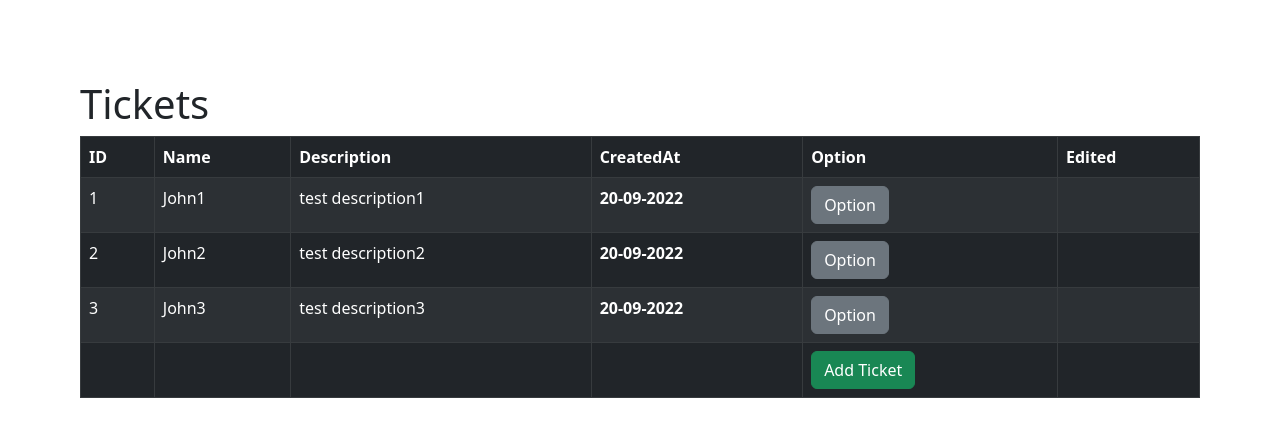
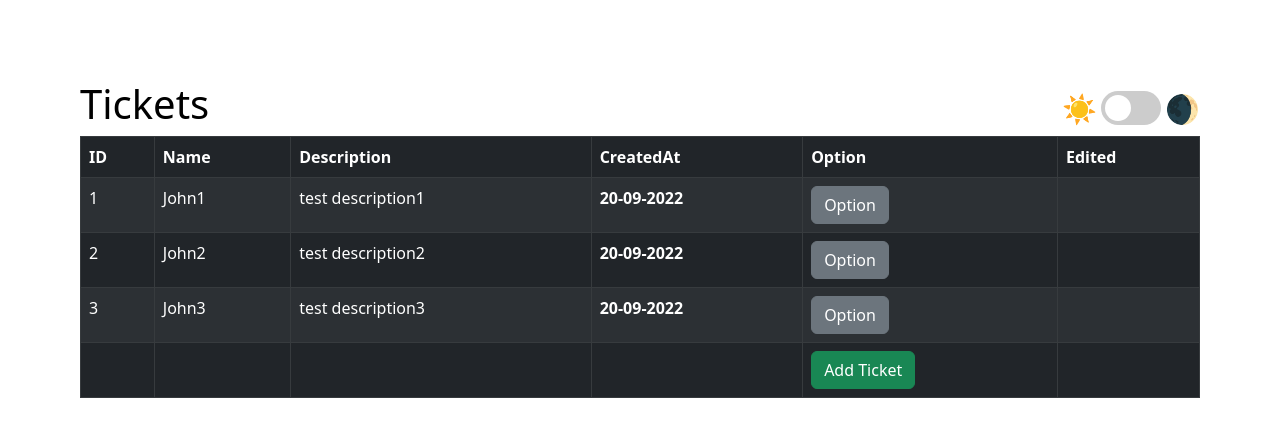
Before and after one commit to Kost333/Tickets, a React (Create React App) app: page / in a window 1280 px wide. Shown: the top 436 px of the page. Built offline with nearby package versions, Linux system fonts and the light colour scheme.

Commit message:
Tickets-dark/light.

```diff
--- /dev/null
+++ b/src/component/LightDarkMode/DarkMode.css
@@ -0,0 +1,75 @@
+
+[data-theme="dark"] {
+    --font-color: #ffffff !important;;
+    --background-color: #333 !important;;
+    --link-color: #ffffff !important;
+}
+
+body {
+    background-color: var(--background-color) !important;
+    color: var(--font-color) !important;
+}
+
+a {
+    color: var(--link-color);
+}
+
+.toggle-theme-wrapper {
+    display: flex;
+    flex-direction: row;
+    align-items: center;
+    gap: 4px;
+}
+
+.toggle-theme-wrapper span {
+    font-size: 28px;
+}
+
+.toggle-theme {
+    position: relative;
+    display: inline-block;
+    height: 34px;
+    width: 60px;
+}
+
+.toggle-theme input {
+    display: none;
+}
+
+.slider {
+    background-color: #ccc;
+    position: absolute;
+    cursor: pointer;
+    bottom: 0;
+    left: 0;
+    right: 0;
+    top: 0;
+    transition: 0.2s;
+}
+
+.slider:before {
+    background-color: #fff;
+    bottom: 4px;
+    content: "";
+    height: 26px;
+    left: 4px;
+    position: absolute;
+    transition: 0.4s;
+    width: 26px;
+}
+
+input:checked + .slider:before {
+    transform: translateX(26px);
+}
+
+input:checked + .slider {
+    background-color: cornflowerblue;
+}
+
+.slider.round {
+    border-radius: 34px;
+}
+
+.slider.round:before {
+    border-radius: 50%;
+}
--- /dev/null
+++ b/src/component/LightDarkMode/DarkMode.jsx
@@ -0,0 +1,72 @@
+import React, {useEffect} from "react";
+import "./DarkMode.css";
+import {ChangeEventHandler} from "react";
+import {useDispatch} from "react-redux";
+import {appStylesOp} from "../../store/app/operations";
+
+const DarkMode = () => {
+    const dispatch = useDispatch();
+
+    const setDark = () => {
+        // dispatch(appStylesOp.setStyles({ theme: 'dark'}))
+        localStorage.setItem("theme", "dark");
+        document.documentElement.setAttribute("data-theme", "dark");
+    };
+
+    const setLight = () => {
+        // dispatch(appStylesOp.setStyles({ theme: 'light'}))
+        localStorage.setItem("theme", "light");
+        document.documentElement.setAttribute("data-theme", "light");
+    };
+
+    useEffect(() => {
+        console.log(1112)
+    }, [setDark])
+
+    // useEffect(() => {}, [setDark])
+    //
+    // useEffect(() => {
+    //     dispatch(appStylesOp.setStyles({ theme: 'dark'}))
+    // }, [])
+
+    const storedTheme = localStorage.getItem("theme");
+
+    const prefersDark =
+        window.matchMedia &&
+        window.matchMedia("(prefers-color-scheme: dark)").matches;
+
+    const defaultDark =
+        storedTheme === "dark" || (storedTheme === null && prefersDark);
+
+    if (defaultDark) {
+        setDark();
+    }
+
+    const toggleTheme = (e) => {
+        if (e.target.checked) {
+            setDark();
+        } else {
+            setLight();
+        }
+    };
+
+
+    return (
+        <div className="toggle-theme-wrapper">
+            <span>☀️</span>
+            <label className="toggle-theme" htmlFor="checkbox">
+                <input
+                    type="checkbox"
+                    id="checkbox"
+
+                    onChange={toggleTheme}
+                    defaultChecked={defaultDark}
+                />
+                <div className="slider round"></div>
+            </label>
+            <span>🌒</span>
+        </div>
+    );
+};
+
+export default DarkMode;
--- a/src/component/tickets/ticket.jsx
+++ b/src/component/tickets/ticket.jsx
@@ -8,6 +8,8 @@ import ModalAdd from "../ModalAdd/ModalAdd";
 import {useDispatch, useSelector} from "react-redux";
 import {ticketsOp} from "../../store/tickets/operations";
 import {ticketsSel} from "../../store/tickets/selectors";
+import DarkMode from "../LightDarkMode/DarkMode";
+import {appStylesSel} from "../../store/app/selectors";
 
 const posts = [
     {
@@ -31,6 +33,7 @@ const Ticket = () => {
     const dispatch = useDispatch();
 
     const state = useSelector(ticketsSel.ticketsDataSelector);
+    const appStyles = useSelector(appStylesSel.getStyles);
 
     const [isEditModalOpen, setIsEditModalOpen] = useState(false);
     const [isAddModalOpen, setIsAddModalOpen] = useState(false);
@@ -134,8 +137,9 @@ const Ticket = () => {
 
     return (
         <div className={style.page}>
-            <div>
+            <div style={{display: "flex", flexDirection: "row", justifyContent: "space-between"}}>
                 <h1>Tickets</h1>
+                <DarkMode/>
             </div>
 
             <UpdateModal
@@ -165,7 +169,7 @@ const Ticket = () => {
             </ModalWrapper>
 
             <div>
-                <Table striped bordered hover variant="dark">
+                <Table striped bordered hover variant={appStyles?.theme || 'dark'}>
                     <thead>
                     <tr>
                         <th>ID</th>
--- /dev/null
+++ b/src/store/app/appStylesSlice.js
@@ -0,0 +1,23 @@
+import { createSlice } from '@reduxjs/toolkit'
+
+const initialState = {
+    state: [],
+    styles: {
+        theme: 'dark'
+    }
+};
+
+export const appStylesSlice = createSlice({
+    name: 'appStyles',
+    initialState,
+    reducers: {
+        setAppStyles: (state, action) => {
+            state.styles = action.payload
+        },
+        initState: (state, action) => {
+            state.state = action.payload
+        },
+    },
+})
+
+export default appStylesSlice.reducer
--- /dev/null
+++ b/src/store/app/operations.js
@@ -0,0 +1,13 @@
+import {appStylesSlice} from "./appStylesSlice";
+
+const setStyles = (styles) => {
+    const {setAppStyles} = appStylesSlice.actions;
+
+    return (dispatch) => {
+        dispatch(setAppStyles(styles))
+    }
+}
+
+export const appStylesOp =  {
+    setStyles
+}
--- /dev/null
+++ b/src/store/app/selectors.js
@@ -0,0 +1,5 @@
+const getStyles = (state) => state.appStyles.styles
+
+export const appStylesSel =  {
+    getStyles
+};
--- a/src/store/store.js
+++ b/src/store/store.js
@@ -1,8 +1,10 @@
 import { configureStore } from '@reduxjs/toolkit'
 import {ticketsSlice} from "./tickets/ticketsSlice";
+import {appStylesSlice} from "./app/appStylesSlice";
 
 export const store = configureStore({
     reducer: {
-        tickets: ticketsSlice.reducer
+        tickets: ticketsSlice.reducer,
+        appStyles: appStylesSlice.reducer
     },
 });
--- a/src/store/tickets/selectors.js
+++ b/src/store/tickets/selectors.js
@@ -1,7 +1,6 @@
 const addModalSelector = (state) => state.tickets.modals.addModal
 const editModalSelector = (state) => state.tickets.modals.editModal
 const ticketsDataSelector = (state) => state.tickets.state
-
 
 export const ticketsSel =  {
     addModalSelector,
```
Also changed, not shown: 1 other file (tests, documents, lock files or other folders).
